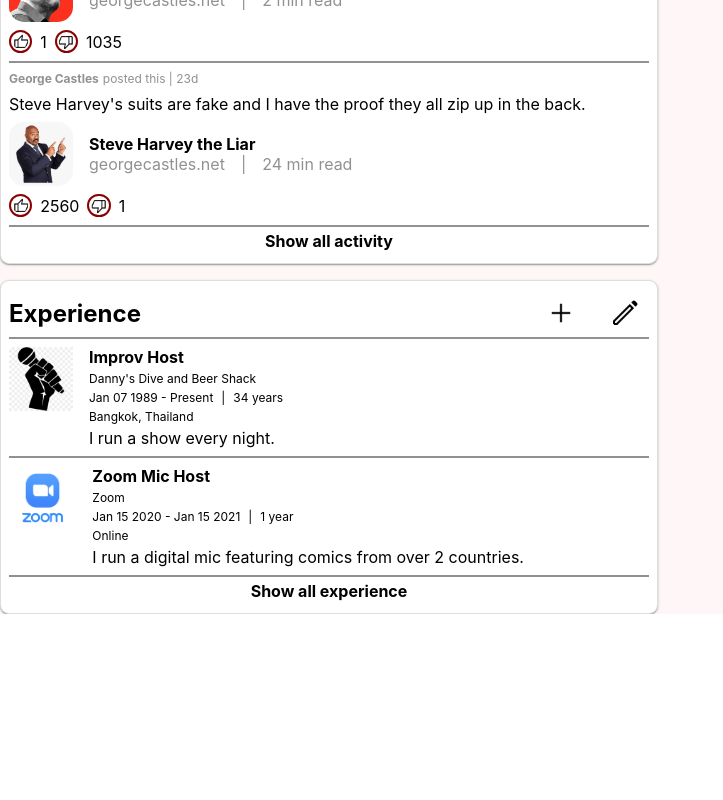
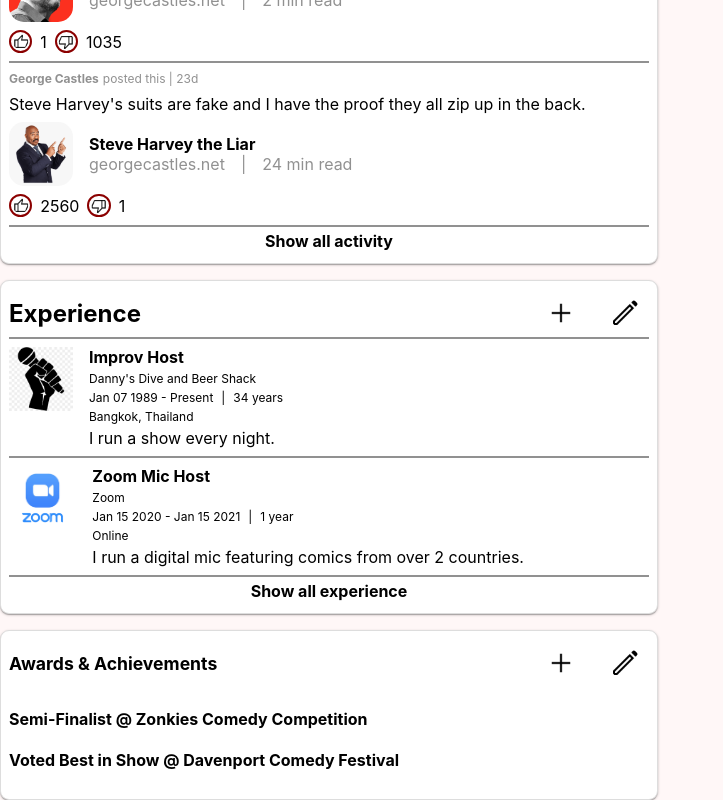
Before and after one commit to inherentspice/set-listed, a React (Create React App) app: page /my-profile in a window 1280 px wide. Shown: the part 1543-2343 px from the top of the page, without its empty margins (0-723 px from the left). Before the commit the page ends 2157 px from the top, so only its background shows below. Built offline with nearby package versions, Linux system fonts and the light colour scheme.

Commit message:
added basic awards component

```diff
--- /dev/null
+++ b/src/components/profile/profile-awards.tsx
@@ -0,0 +1,26 @@
+import Add from "../../media/icons/add.png";
+import Edit from "../../media/icons/edit.png";
+import { FakeUserData } from "../../dummy-data/fake-users";
+
+export default function ProfileAwards() {
+  return (
+    <div className="featured-cont comp">
+      <div className="featured-header">
+        <h2>Awards & Achievements</h2>
+        <div className="profile-experience-header-buttons">
+          <img className="profile-experience-header-btn" src={Add} />
+          <img className="profile-experience-header-btn" src={Edit} />
+        </div>
+      </div>
+      <div className="awards-cont">
+        {FakeUserData.awards.map(award => {
+          return (
+          <div className="award-cont" key={award.id}>
+            <h4>{award.title}</h4>
+          </div>
+          );
+        })}
+      </div>
+    </div>
+  );
+}
--- a/src/dummy-data/fake-users.tsx
+++ b/src/dummy-data/fake-users.tsx
@@ -133,5 +133,15 @@
     end: new Date ("Jan 15, 2021"),
     location: "Online",
     description: "I run a digital mic featuring comics from over 2 countries."
-  }]
+  }],
+  awards: [
+    {
+      id: 1,
+      title: "Semi-Finalist @ Zonkies Comedy Competition"
+    },
+    {
+      id: 2,
+      title: "Voted Best in Show @ Davenport Comedy Festival"
+    }
+  ]
 };
--- a/src/pages/my-profile/index.tsx
+++ b/src/pages/my-profile/index.tsx
@@ -4,6 +4,7 @@
 import Featured from "../../components/profile/profile-featured";
 import ProfileActivity from "../../components/profile/profile-activity";
 import ProfileExperience from "../../components/profile/profile-experience";
+import ProfileAwards from "../../components/profile/profile-awards";
 import "./index.css";
 
 export default function MyProfile() {
@@ -14,6 +15,7 @@
       <Featured />
       <ProfileActivity />
       <ProfileExperience />
+      <ProfileAwards />
     </div>
   );
 }
```
